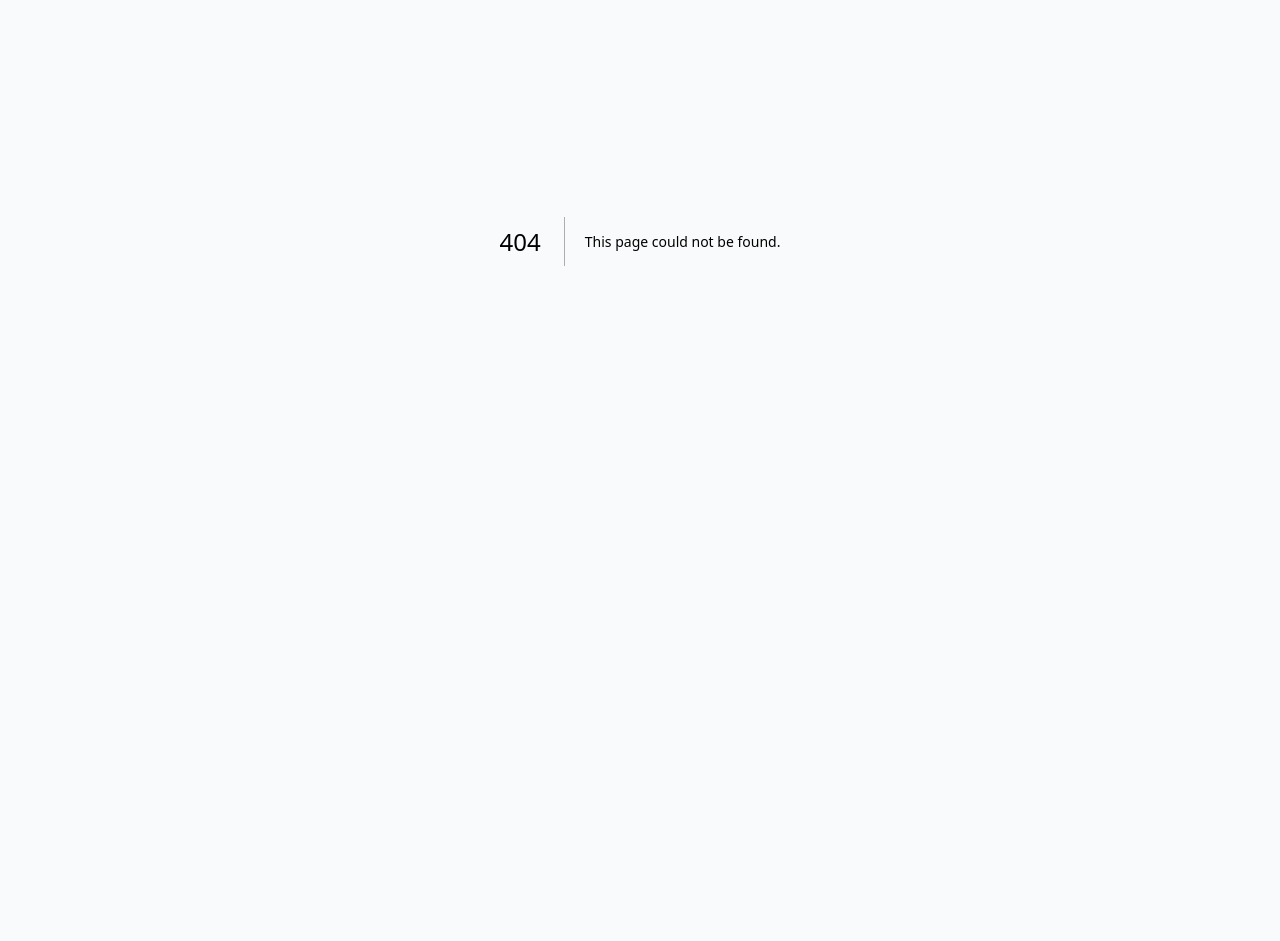
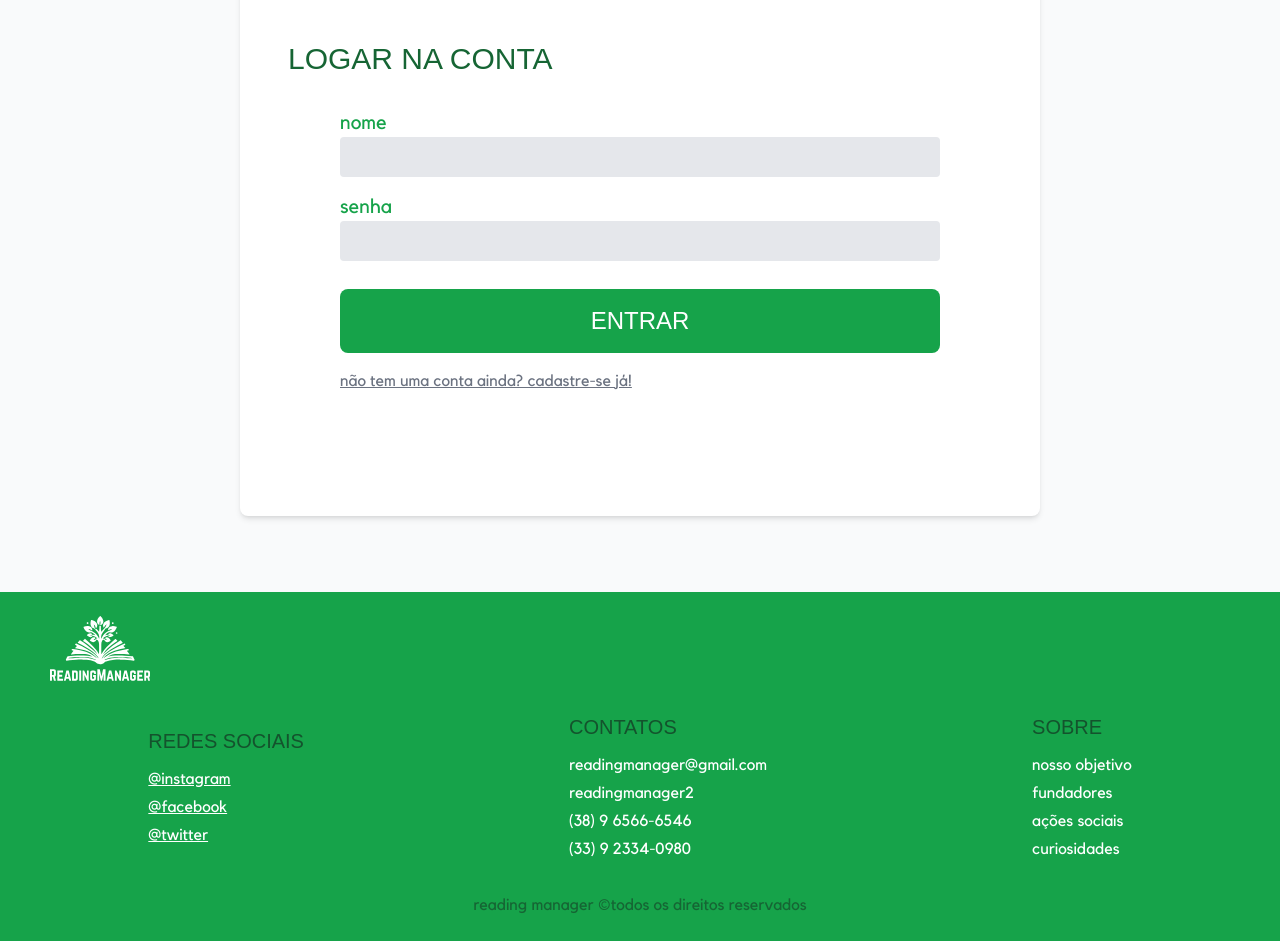
Before and after one commit to MateusBorgesGuimaraes/Reading-Manager, a Next.js app: page /login in a window 1280 px wide. Before the commit this address had no page. Shown: the part 240-1181 px from the top of the page. Before the commit the page ends 881 px from the top, so only its background shows below. Built offline with nearby package versions, Linux system fonts and the light colour scheme.

Commit message:
Footer e inicio dos forms

```diff
--- a/src/app/layout.tsx
+++ b/src/app/layout.tsx
@@ -2,6 +2,7 @@ import type { Metadata } from 'next';
 import localFont from 'next/font/local';
 import './globals.css';
 import Header from '@/components/header/Header';
+import Footer from '@/components/footer/Footer';
 
 const kollektif = localFont({
   src: [
@@ -45,6 +46,7 @@ export default function RootLayout({
       >
         <Header />
         {children}
+        <Footer />
       </body>
     </html>
   );
--- /dev/null
+++ b/src/app/login/criar/page.tsx
@@ -0,0 +1,7 @@
+export default function CriarConta() {
+  return (
+    <section>
+      <h1>Logar na Conta</h1>
+    </section>
+  );
+}
--- /dev/null
+++ b/src/app/login/page.tsx
@@ -0,0 +1,48 @@
+import Link from 'next/link';
+
+export default function LoginPage() {
+  return (
+    <section className="container h-[calc(100vh-81px)] flex items-center justify-center lg:my-4">
+      <div className="lg:bg-white lg:rounded-lg lg:shadow-md w-full h-full lg:h-5/6 flex  justify-center items-center flex-col smallest:px-8 px-1 max-w-[800px] lg:px-12 lg:py-12 ">
+        <h1 className="smallest:text-3xl text-green-800 text-2xl font-title mb-8 self-start">
+          LOGAR NA CONTA
+        </h1>
+        <form
+          action=""
+          className=" w-full flex flex-col gap-4 lg:max-w-[600px] items-center justify-center"
+        >
+          <div className="flex flex-col w-full">
+            <label htmlFor="" className="text-xl text-green-600">
+              nome
+            </label>
+            <input
+              type="text"
+              className="text-gray-700 px-1 bg-gray-200 rounded-[4px] h-10 hover:bg-gray-300 duration-300 outline-green-600"
+            />
+          </div>
+
+          <div className="flex flex-col w-full">
+            <label htmlFor="" className="text-xl text-green-600">
+              senha
+            </label>
+            <input
+              type="password"
+              className="text-gray-700 px-1 bg-gray-200 rounded-[4px] h-10 hover:bg-gray-300 duration-300 outline-green-600"
+            />
+          </div>
+
+          <button className="bg-green-600 py-4 rounded-lg text-2xl font-title text-white hover:bg-green-700 duration-300 mt-3 w-full">
+            ENTRAR
+          </button>
+
+          <Link
+            href={'/login/criar'}
+            className="smallest:text-base text-sm text-gray-500 underline hover:text-gray-400 duration-300 self-start"
+          >
+            não tem uma conta ainda? cadastre-se já!
+          </Link>
+        </form>
+      </div>
+    </section>
+  );
+}
--- /dev/null
+++ b/src/components/footer/Footer.tsx
@@ -0,0 +1,59 @@
+import Image from 'next/image';
+
+export default function Footer() {
+  return (
+    <footer className="bg-green-600">
+      <div className="container flex flex-col gap-4 items-center justify-center py-6">
+        <div className="md:self-start">
+          <Image
+            src={'/assets/icons/logo-white.svg'}
+            width={100}
+            height={64.66}
+            alt="logo de cor branca"
+          />
+        </div>
+
+        <div className="w-full md:w-10/12 flex flex-col items-center justify-center gap-5 my-4 sm:flex-row sm:flex-wrap sm:justify-between sm:gap-0">
+          <div className="flex flex-col gap-3">
+            <h4 className="font-title text-green-900 text-xl text-center sm:text-start">
+              REDES SOCIAIS
+            </h4>
+            <div className="text-white flex flex-col gap-1 text-center sm:text-start underline">
+              <p>@instagram</p>
+              <p>@facebook</p>
+              <p>@twitter</p>
+            </div>
+          </div>
+
+          <div className="flex flex-col gap-3">
+            <h4 className="font-title text-green-900 text-xl text-center sm:text-start">
+              CONTATOS
+            </h4>
+            <div className="text-white flex flex-col gap-1 text-center sm:text-start">
+              <p>readingmanager@gmail.com</p>
+              <p>readingmanager2</p>
+              <p>(38) 9 6566-6546</p>
+              <p>(33) 9 2334-0980</p>
+            </div>
+          </div>
+
+          <div className="flex flex-col gap-3">
+            <h4 className="font-title text-green-900 text-xl text-center sm:text-start">
+              SOBRE
+            </h4>
+            <div className="text-white flex flex-col gap-1 text-center sm:text-start">
+              <p>nosso objetivo</p>
+              <p>fundadores</p>
+              <p>ações sociais</p>
+              <p>curiosidades</p>
+            </div>
+          </div>
+        </div>
+
+        <p className="text-green-800">
+          reading manager ©todos os direitos reservados
+        </p>
+      </div>
+    </footer>
+  );
+}
--- a/src/components/header/Header.tsx
+++ b/src/components/header/Header.tsx
@@ -98,13 +98,13 @@ export default function Header() {
         ) : (
           <>
             <Link
-              href={'./'}
+              href={'/login'}
               className="text-green-600 hover:text-green-500 duration-300 text-lg"
             >
               LOGAR
             </Link>
             <Link
-              href={'./'}
+              href={'/login/criar'}
               className="bg-green-600 px-3 py-2 rounded-lg text-white hover:bg-green-500 duration-300 text-lg"
             >
               INSCREVER-SE
@@ -152,18 +152,30 @@ export default function Header() {
             </Link>
           </li>
 
-          {login && (
+          {login ? (
             <li className="group bg-green-600 text-white rounded text-xl hover:bg-green-500 duration-300">
-              <Link
-                href={'#'}
-                className="flex items-center justify-between px-3 py-1 "
-              >
-                sair
+              <button className="flex items-center justify-between w-full px-3 py-1 ">
+                <p>sair</p>
                 <Image
                   src={'/assets/icons/logout.svg'}
                   width={24}
                   height={24}
-                  alt="logut icon"
+                  alt="logout icon"
+                />
+              </button>
+            </li>
+          ) : (
+            <li className="group bg-green-600 text-white rounded text-base hover:bg-green-500 duration-300">
+              <Link
+                href={'/login'}
+                className="flex items-center justify-between px-3 py-1 "
+              >
+                entrar/cadastrar
+                <Image
+                  src={'/assets/icons/login-white.svg'}
+                  width={24}
+                  height={24}
+                  alt="login icon"
                 />
               </Link>
             </li>
```
Also changed, not shown: public/assets/icons/login-white.svg (added).
